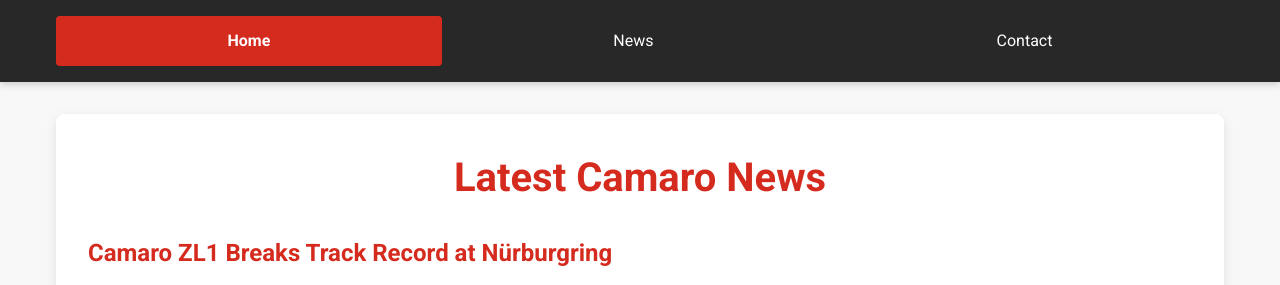
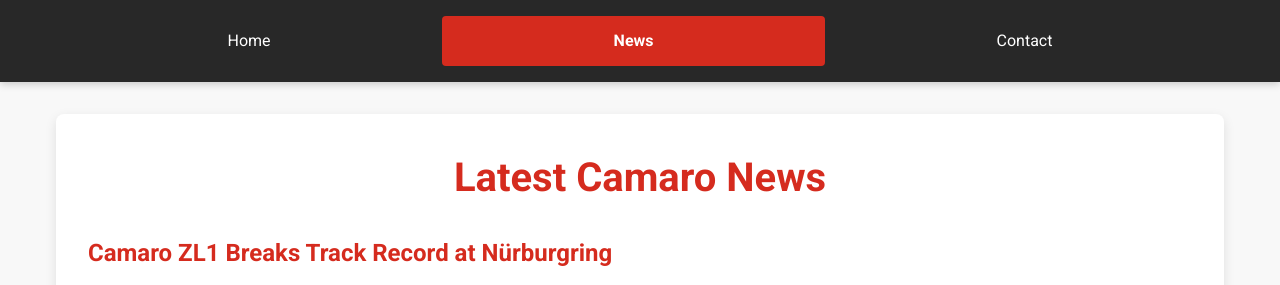
Before and after one commit to LooperShowcase/alpha-ghassan-abu-ha, a plain HTML site: page News.html in a window 1280 px wide. Shown: the top 285 px of the page. Drawn offline with Linux system fonts and the light colour scheme.

Commit message:
Add files via upload

```diff
--- a/News.html
+++ b/News.html
@@ -166,9 +166,9 @@
             <div class="nav-container">
                 <nav>
                     <ul>
-                       <li><a class="active" href="index.html">Home</a></li>
+                       <li><a href="index.html">Home</a></li>
 
-                      <li><a href="news.html">News</a></li>
+                      <li><a class="active"  href="news.html">News</a></li>
                         <li><a href="contact.html">Contact</a></li>
                     </ul>
                 </nav>
```
Also changed, not shown: contact.html (+2 -2 lines).
